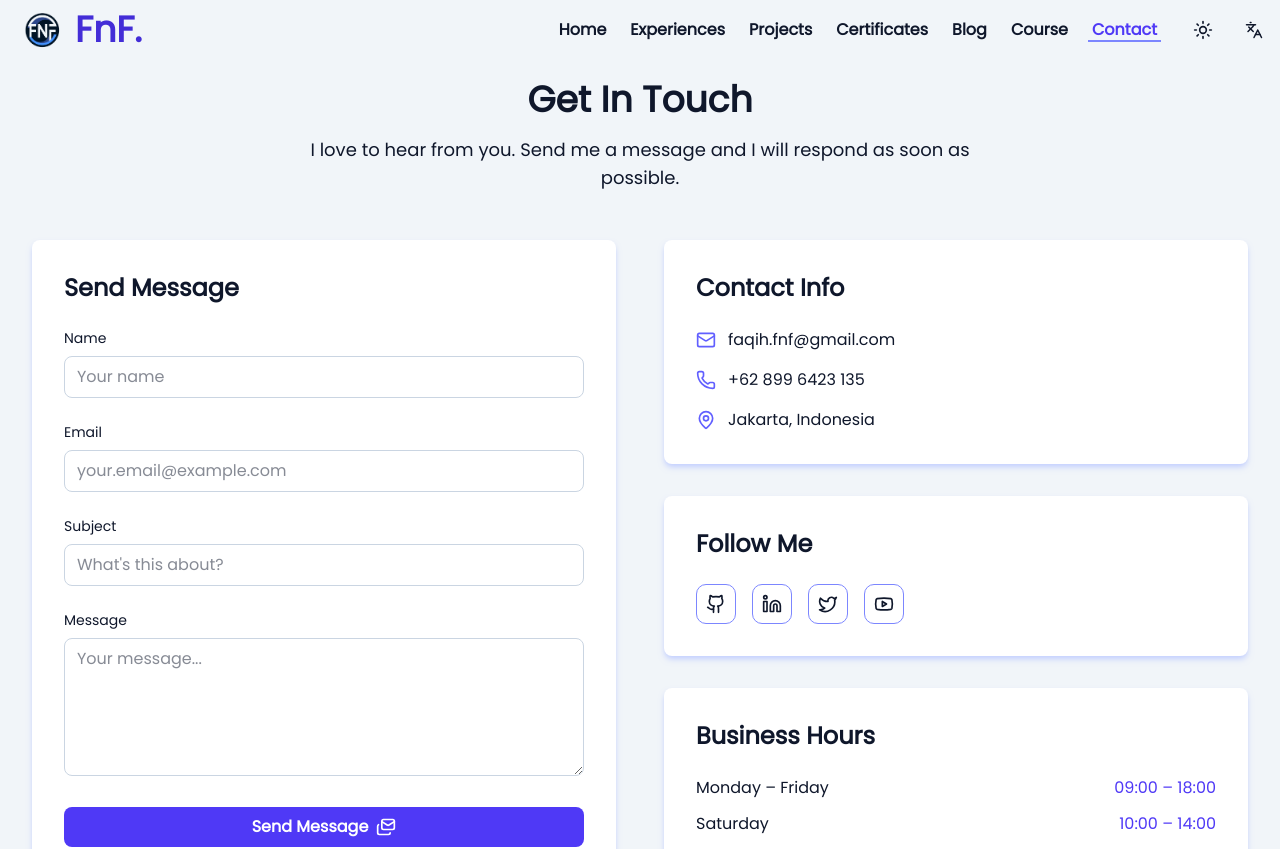
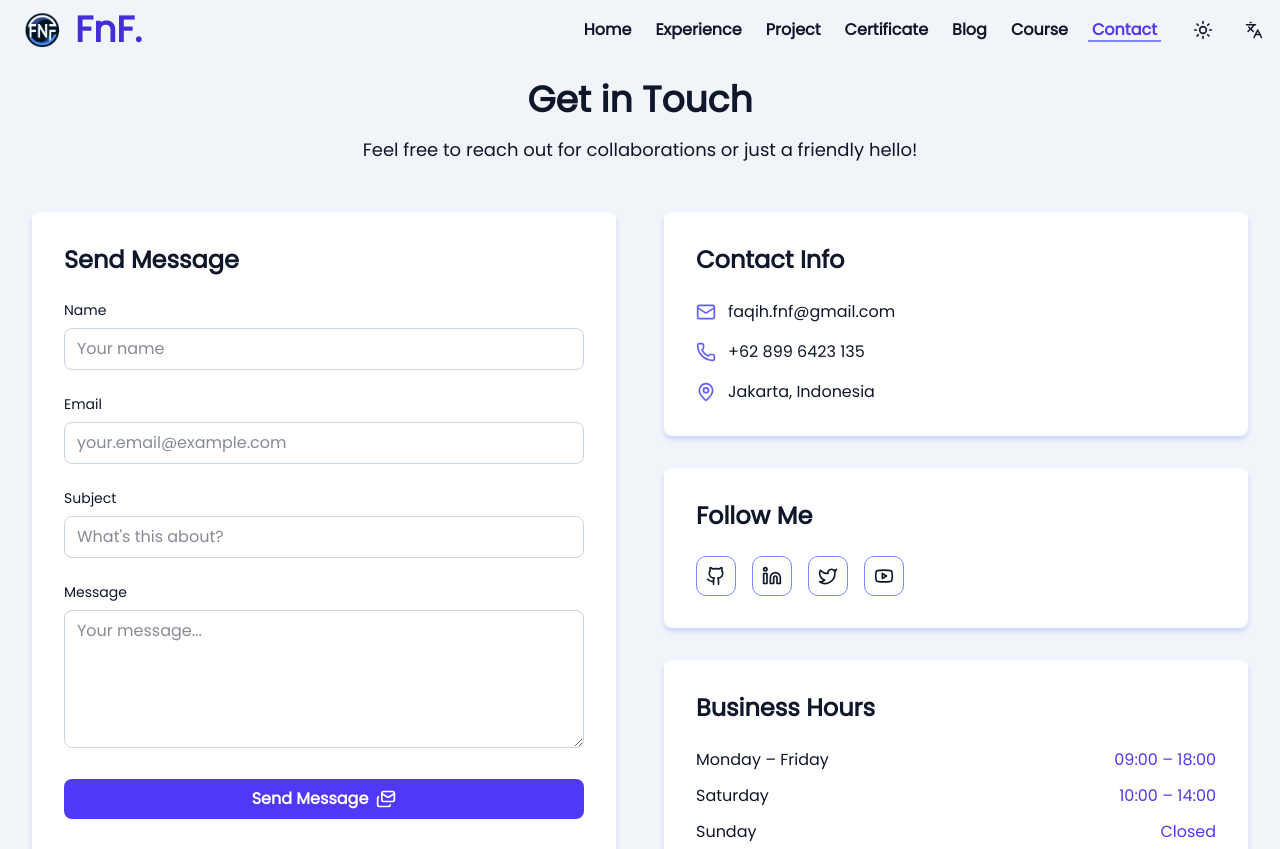
Before and after one commit to faqihfnf/faqih-portofolio, a Next.js app: page /contact in a window 1280 px wide. Shown: the top 849 px of the page. Built offline with nearby package versions, Linux system fonts and the light colour scheme.

Commit message:
update title and description all page

```diff
--- a/src/app/blog/page.tsx
+++ b/src/app/blog/page.tsx
@@ -1,5 +1,4 @@
 import { getData } from "@/services/notionServices";
-import BlogHeader from "@/components/sections/blog/BlogHeader";
 import BlogListClient from "@/components/sections/blog/BlogListClient";
 import { Metadata } from "next";
 
@@ -16,10 +15,6 @@ export default async function BlogList() {
   return (
     <div className="min-h-screen py-20">
       <div className="max-w-3xl mx-auto px-4 sm:px-6 lg:px-8">
-        {/* Header */}
-        <BlogHeader />
-
-        {/* Blog Cards */}
         <BlogListClient posts={posts} />
       </div>
     </div>
--- a/src/app/contact/page.tsx
+++ b/src/app/contact/page.tsx
@@ -4,17 +4,19 @@ import { ContactForm } from "@/components/sections/contact/ContactForm";
 import { ContactInfo } from "@/components/sections/contact/ContactInfo";
 import { FollowMe } from "@/components/sections/contact/FollowMe";
 import { motion } from "framer-motion";
+import { useTranslation } from "react-i18next";
 
 export default function ContactPage() {
+  const { t } = useTranslation();
   return (
     <div className="min-h-screen py-20">
       <div className="max-w-7xl mx-auto px-4 sm:px-6 lg:px-8">
         <div className="text-center mb-12">
           <motion.h1 className="text-4xl font-bold mb-4" initial={{ opacity: 0, y: 20 }} animate={{ opacity: 1, y: 0 }} transition={{ duration: 0.8 }}>
-            Get In Touch
+            {t("contact.title")}
           </motion.h1>
-          <motion.p className="text-lg max-w-2xl mx-auto" initial={{ opacity: 0, y: 20 }} animate={{ opacity: 1, y: 0 }} transition={{ duration: 0.8, delay: 0.2 }}>
-            I love to hear from you. Send me a message and I will respond as soon as possible.
+          <motion.p className="text-lg max-w-4xl mx-auto" initial={{ opacity: 0, y: 20 }} animate={{ opacity: 1, y: 0 }} transition={{ duration: 0.8, delay: 0.2 }}>
+            {t("contact.description")}
           </motion.p>
         </div>
         <div className="grid grid-cols-1 lg:grid-cols-2 gap-12">
--- a/src/components/sections/blog/BlogHeader.tsx
+++ /dev/null
@@ -1,15 +0,0 @@
-"use client";
-import { motion } from "framer-motion";
-
-export default function BlogHeader() {
-  return (
-    <div className="text-center mb-12">
-      <motion.h1 className="text-4xl font-bold mb-4" whileHover={{ scale: 1.01 }} transition={{ duration: 0.5 }} initial={{ opacity: 0, y: 20 }} animate={{ opacity: 1, y: 0 }}>
-        My Blog
-      </motion.h1>
-      <motion.p className="text-lg text-slate-600 dark:text-slate-300 max-w-2xl mx-auto" initial={{ opacity: 0, y: 20 }} animate={{ opacity: 1, y: 0 }} transition={{ duration: 0.8, delay: 0.2 }}>
-        A collection of my thoughts, tutorials, and experiences.
-      </motion.p>
-    </div>
-  );
-}
--- a/src/components/sections/blog/BlogListClient.tsx
+++ b/src/components/sections/blog/BlogListClient.tsx
@@ -6,6 +6,7 @@ import { LoaderPinwheel } from "lucide-react";
 import BlogCard from "@/components/sections/blog/BlogCard";
 import { BlogPost } from "@/services/notionServices";
 import FilterCarousel from "@/components/ui/filter-carousel";
+import { useTranslation } from "react-i18next";
 
 interface BlogListClientProps {
   posts: BlogPost[];
@@ -27,24 +28,20 @@ export default function BlogListClient({ posts }: BlogListClientProps) {
     setVisibleCount((prev) => Math.min(prev + INITIAL_COUNT, filteredPosts.length));
   };
 
+  const { t } = useTranslation();
+
   return (
     <>
+      <div className="text-center mb-12">
+        <motion.h1 className="text-4xl font-bold mb-4" whileHover={{ scale: 1.01 }} transition={{ duration: 0.5 }} initial={{ opacity: 0, y: 20 }} animate={{ opacity: 1, y: 0 }}>
+          {t("blog.title")}
+        </motion.h1>
+        <motion.p className="text-lg text-slate-600 dark:text-slate-300 max-w-2xl mx-auto" initial={{ opacity: 0, y: 20 }} animate={{ opacity: 1, y: 0 }} transition={{ duration: 0.8, delay: 0.2 }}>
+          {t("blog.description")}
+        </motion.p>
+      </div>
       {/* Filter Tags - sama dengan halaman project */}
       {allTags.length > 1 && (
-        // <motion.div className="flex flex-wrap justify-center gap-3 mb-10" initial={{ opacity: 0, y: 20 }} animate={{ opacity: 1, y: 0 }} transition={{ duration: 0.8, delay: 0.3 }}>
-        //   {allTags.map((tag) => (
-        //     <button
-        //       key={tag}
-        //       onClick={() => {
-        //         setSelectedTag(tag);
-        //         setVisibleCount(INITIAL_COUNT); // Reset visible count saat ganti filter
-        //       }}
-        //       className={`px-5 py-2 rounded-full font-medium transition-colors shadow-sm cursor-pointer ${selectedTag === tag ? "bg-indigo-600 text-white" : "bg-indigo-100 text-slate-700 hover:bg-indigo-200"}`}
-        //     >
-        //       {tag}
-        //     </button>
-        //   ))}
-        // </motion.div>
         <FilterCarousel
           categories={allTags}
           selected={selectedTag}
--- a/src/components/sections/certificates/CertificatesClient.tsx
+++ b/src/components/sections/certificates/CertificatesClient.tsx
@@ -4,6 +4,7 @@ import { useState } from "react";
 import { motion, AnimatePresence } from "framer-motion";
 import { LoaderPinwheel } from "lucide-react";
 import { certificates } from "@/data/certificates";
+import { useTranslation } from "react-i18next";
 
 export default function CertificatesPage() {
   const [visibleCount, setVisibleCount] = useState(6);
@@ -13,16 +14,18 @@ export default function CertificatesPage() {
   const handleCardClick = (link: string) => setSelectedLink(link);
   const handleCloseModal = () => setSelectedLink(null);
 
+  const { t } = useTranslation();
+
   return (
     <div className="min-h-screen py-20">
       <div className="max-w-7xl mx-auto px-4 sm:px-6 lg:px-8">
         {/* Header */}
         <div className="text-center mb-12">
           <motion.h1 className="text-4xl font-bold mb-4" whileHover={{ scale: 1.01 }} transition={{ duration: 0.5 }} initial={{ opacity: 0, y: 20 }} animate={{ opacity: 1, y: 0 }}>
-            My Certificates
+            {t("certificates.title")}
           </motion.h1>
           <motion.p className="text-lg text-slate-600 dark:text-slate-300 max-w-2xl mx-auto" initial={{ opacity: 0, y: 20 }} animate={{ opacity: 1, y: 0 }} transition={{ duration: 0.8, delay: 0.2 }}>
-            A collection of my achievements and completed courses.
+            {t("certificates.description")}
           </motion.p>
         </div>
 
--- a/src/components/sections/projects/ProjectClient.tsx
+++ b/src/components/sections/projects/ProjectClient.tsx
@@ -6,6 +6,7 @@ import { Project } from "@/services/notionServices";
 import { motion } from "framer-motion";
 import { LoaderPinwheel } from "lucide-react";
 import { useState } from "react";
+import { useTranslation } from "react-i18next";
 
 const INITIAL_COUNT = 6;
 
@@ -24,15 +25,17 @@ export default function ProjectsClient({ projects }: ProjectsClientProps) {
 
   const handleLoadMore = () => setVisibleCount((prev) => prev + INITIAL_COUNT);
 
+  const { t } = useTranslation();
+
   return (
     <div className="min-h-screen py-20">
       <div className="max-w-7xl mx-auto px-4 sm:px-6 lg:px-8">
         <div className="text-center mb-12">
           <motion.h1 className="text-4xl font-bold mb-4" initial={{ opacity: 0, y: 20 }} animate={{ opacity: 1, y: 0 }} transition={{ duration: 0.8 }}>
-            My Projects
+            {t("projects.title")}
           </motion.h1>
           <motion.p className="text-lg max-w-2xl mx-auto" initial={{ opacity: 0, y: 20 }} animate={{ opacity: 1, y: 0 }} transition={{ duration: 0.8, delay: 0.2 }}>
-            Here are some of the projects I&apos;ve worked on.
+            {t("projects.description")}
           </motion.p>
         </div>
 
--- a/src/translation/en.json
+++ b/src/translation/en.json
@@ -3,9 +3,9 @@
   "select-lang": "Choose Language",
   "navbar": {
     "nav-item-1": "Home",
-    "nav-item-2": "Experiences",
-    "nav-item-3": "Projects",
-    "nav-item-4": "Certificates",
+    "nav-item-2": "Experience",
+    "nav-item-3": "Project",
+    "nav-item-4": "Certificate",
     "nav-item-5": "Contact"
   },
   "hero": {
@@ -86,6 +86,7 @@
 
   "experience": {
     "title": "My Experience",
+    "description": "My professional journey in HR and web development.",
     "hr": {
       "Job-1": "Leading the standardization and digitalization of HR processes—from recruitment, onboarding, and performance management to employee development—enhancing overall efficiency and the employee experience.",
       "Job-2": "Led HR digital transformation through the implementation and optimization of HRIS. Actively involved in designing compensation structures to ensure internal equity and external market competitiveness.",
@@ -100,5 +101,25 @@
       "Job-5": "Pursuing a degree in Informatics Engineering (Computer Science) to deepen my understanding of fundamental computing concepts, algorithms, data structures, and software engineering principles.",
       "Job-6": "Started my journey in the tech industry through self-taught learning via various online resources, building a strong programming foundation starting from HTML, CSS, JavaScript, and PHP."
     }
+  },
+
+  "projects": {
+    "title": "My Projects",
+    "description": "Here are some of the projects I've worked on."
+  },
+
+  "certificates": {
+    "title": "My Certificates",
+    "description": "A collection of my achievements and completed courses."
+  },
+
+  "blog": {
+    "title": "My Blog",
+    "description": "A collection of my thoughts, tutorials, and experiences."
+  },
+
+  "contact": {
+    "title": "Get in Touch",
+    "description": "Feel free to reach out for collaborations or just a friendly hello!"
   }
 }
--- a/src/translation/id.json
+++ b/src/translation/id.json
@@ -4,7 +4,7 @@
   "navbar": {
     "nav-item-1": "Beranda",
     "nav-item-2": "Pengalaman",
-    "nav-item-3": "Projek",
+    "nav-item-3": "Proyek",
     "nav-item-4": "Sertifikat",
     "nav-item-5": "Kontak"
   },
@@ -85,6 +85,7 @@
   },
   "experience": {
     "title": "Pengalaman Saya",
+    "description": "Perjalanan profesional saya dalam bidang HR dan pengembangan web.",
     "hr": {
       "Job-1": "Memimpin proses standarisasi dan digitalisasi proses HR mulai dari rekrutmen, onboarding, manajemen kinerja, hingga pengembangan karyawan untuk meningkatkan efisiensi dan pengalaman karyawan.",
       "Job-2": "Memimpin transformasi digital HR dengan implementasi dan optimalisasi HRIS terlibat dalam merancang skema upah untuk memastikan keadilan internal dan daya saing eksternal perusahaan.",
@@ -99,5 +100,25 @@
       "Job-5": "Mengambil perkuliahan di bidang Teknik Informatika untuk memperdalam pemahaman tentang konsep-konsep ilmu komputer, algoritma, struktur data, dan rekayasa perangkat lunak.",
       "Job-6": "Memulai perjalanan di dunia teknologi dengan belajar secara otodidak melalui berbagai sumber online, membangun fondasi pemrograman yang kuat mulai dari HTML, CSS, JavaScript, hingga PHP."
     }
+  },
+
+  "projects": {
+    "title": "Proyek Saya",
+    "description": "Berikut adalah beberapa proyek yang telah saya kerjakan."
+  },
+
+  "certificates": {
+    "title": "Sertifikat Saya",
+    "description": "Kumpulan pencapaian dan kursus yang telah saya selesaikan."
+  },
+
+  "blog": {
+    "title": "Blog Saya",
+    "description": "Kumpulan pemikiran, tutorial, dan pengalaman saya."
+  },
+
+  "contact": {
+    "title": "Hubungi Saya",
+    "description": "Jangan ragu untuk menghubungi saya untuk kolaborasi atau sekadar salam kenal!"
   }
 }
```
